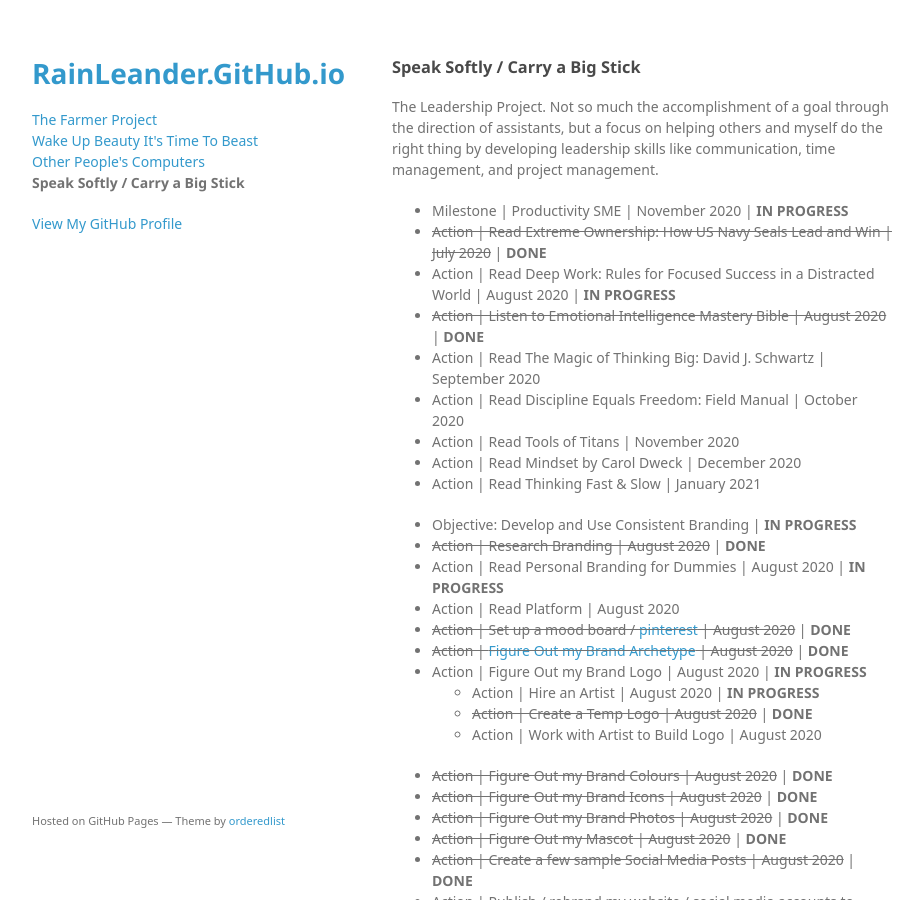
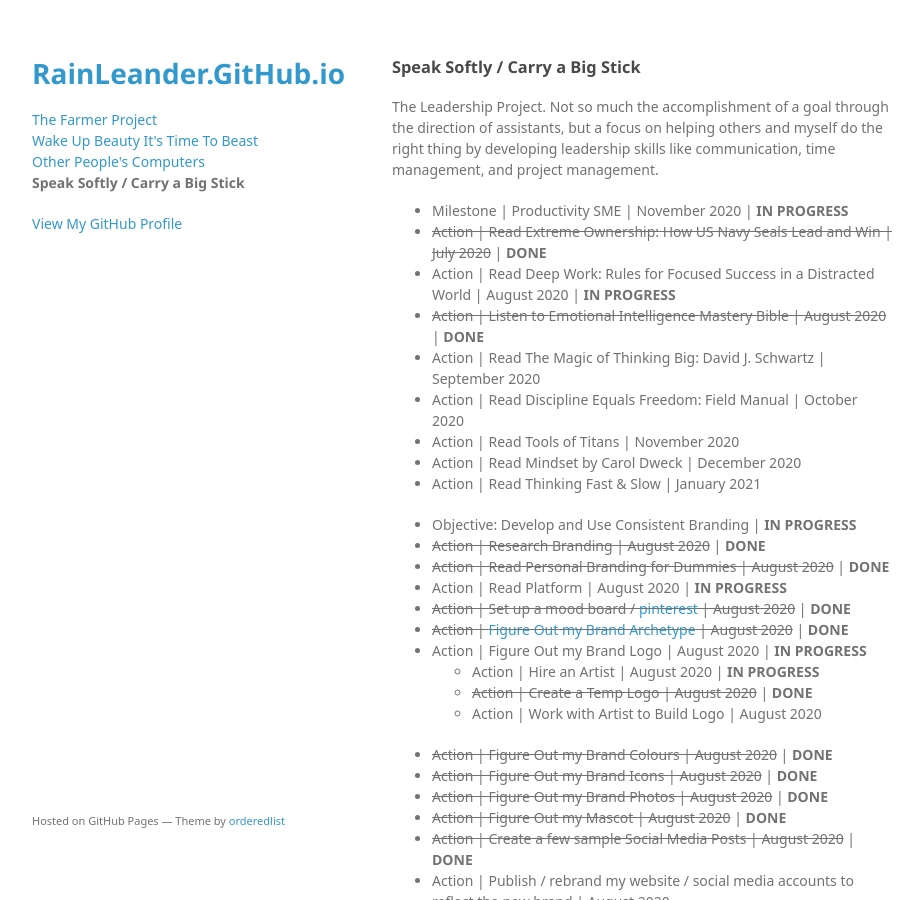
Before and after one commit to rainleander/rainleander.github.io, a Jekyll site: the page speak-softly.html, which Jekyll copies as it is, in a window 1280 px wide and 900 px high. Shown: the whole window, without its empty margins (178-1101 px from the left). Built offline with Jekyll 4.4.1, drawn with Linux system fonts in a browser that asks for light colours; some web fonts are replaced.

Commit message:
Update speak-softly.html

```diff
--- a/speak-softly.html
+++ b/speak-softly.html
@@ -41,8 +41,8 @@
 
         <ul><li>Objective: Develop and Use Consistent Branding | <b>IN PROGRESS</b></li>
           <li><del>Action | Research Branding | August 2020</del> | <b>DONE</b></li>
-          <li>Action | Read Personal Branding for Dummies | August 2020 | <b>IN PROGRESS</b></li>
-          <li>Action | Read Platform | August 2020</li>
+          <li><del>Action | Read Personal Branding for Dummies | August 2020</del> | <b>DONE</b></li>
+          <li>Action | Read Platform | August 2020 | <b>IN PROGRESS</b></li>
           <li><del>Action | Set up a mood board / <a href="https://nl.pinterest.com/rainsdance/dancing-engineer/">pinterest</a> | August 2020</del> | <b>DONE</b></li>
           <li><del>Action | <a href="http://groningenrain.nl/am-i-a-creator-or-a-sage-why-not-both/">Figure Out my Brand Archetype</a> | August 2020</del> | <b>DONE</b></li>
           <li>Action | Figure Out my Brand Logo | August 2020 | <b>IN PROGRESS</b></li>
```
